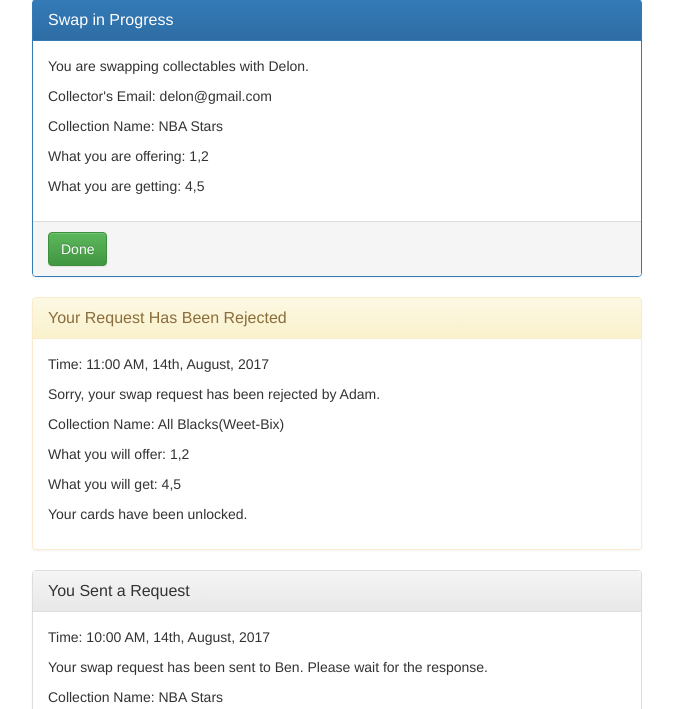
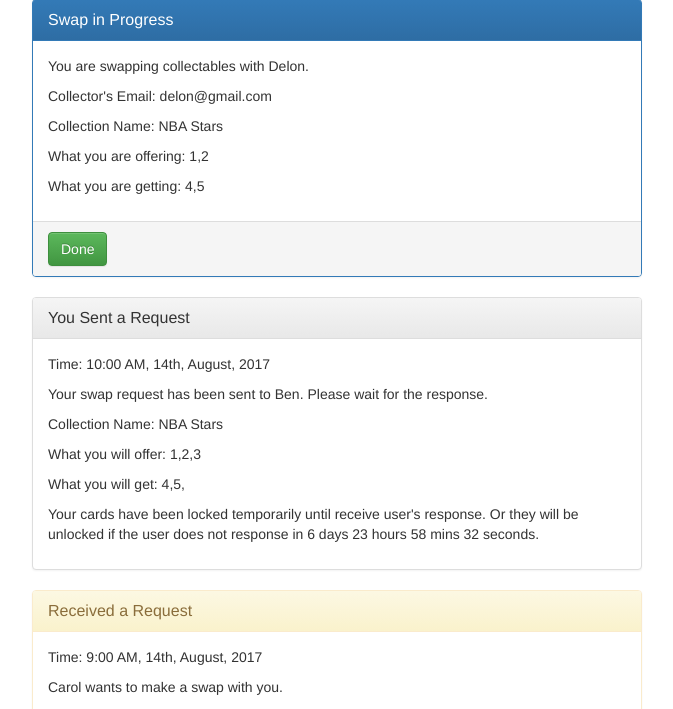
Before and after one commit to ryu9827/CollectionSwap, a PHP site: page /setsManagement_messages in a window 1280 px wide. Shown: the part 534-1243 px from the top of the page, without its empty margins (303-976 px from the left). Run offline with PHP 8.4, Linux system fonts and the light colour scheme; a user stored in the database is signed in.

Commit message:
move rejected message to history
move rejected message to history

```diff
--- a/matchUp_result.php
+++ b/matchUp_result.php
@@ -24,9 +24,9 @@ function GetQueryString(name){
 
 <script type="text/javascript">
 function sendRequest(name,offer,miss,set_id){
-  alert(name);
-  alert(offer);
-  alert(miss);
+  // alert(name);
+  // alert(offer);
+  // alert(miss);
   // alert();
 	var xmlhttp = new XMLHttpRequest();
 	xmlhttp.open('POST','includes/sendMatchRequest.php',true);
--- a/setsManagement_messages.php
+++ b/setsManagement_messages.php
@@ -65,25 +65,6 @@ function message(item){
 								'<p>What you will offer: '+item.offer+'</p>'+
 								'<p>What you will get: '+item.get+'</p>'+
 								'<p>Your cards have been locked temporarily until receive user\'s response. Or they will be unlocked if the user does not response in 6 days 23 hours 58 mins 32 seconds.</p>'+
-				            '</div>'+
-				        '</div>'+
-				    '</div>'+
-				'</div>'
-		break;
-		case "2":
-		html += '<div class="row">'+
-					'<div class="col-xs-6 col-xs-offset-3">'+
-				    	'<div class="panel panel-warning">'+
-				            '<div class="panel-heading">'+
-				                '<h3 class="panel-title">Your Request Has Been Rejected</h3>'+
-				            '</div>'+
-				            '<div class="panel-body">'+
-					            '<p>Time: '+item.time+'</p>'+
-								'<p>Sorry, your swap request has been rejected by '+item.name+'. </p>'+
-								'<p>Collection Name: '+item.set_name+'</p>'+
-								'<p>What you will offer: '+item.offer+'</p>'+
-								'<p>What you will get: '+item.get+'</p>'+
-								'<p>Your cards have been unlocked.</p>'+
 				            '</div>'+
 				        '</div>'+
 				    '</div>'+
```
Also changed, not shown: setsManagement_history.php (+20 -1 lines), 1 other file.
